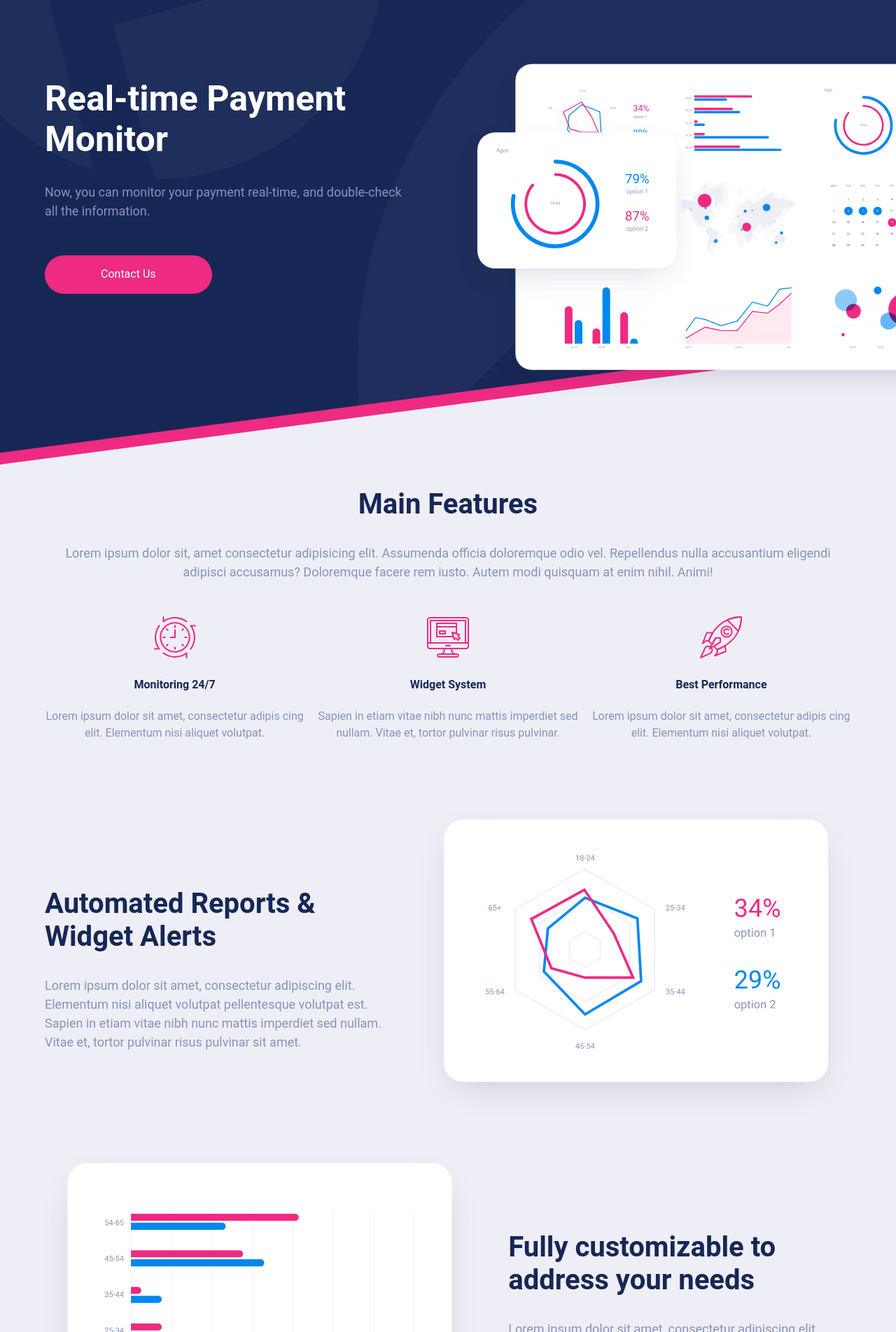
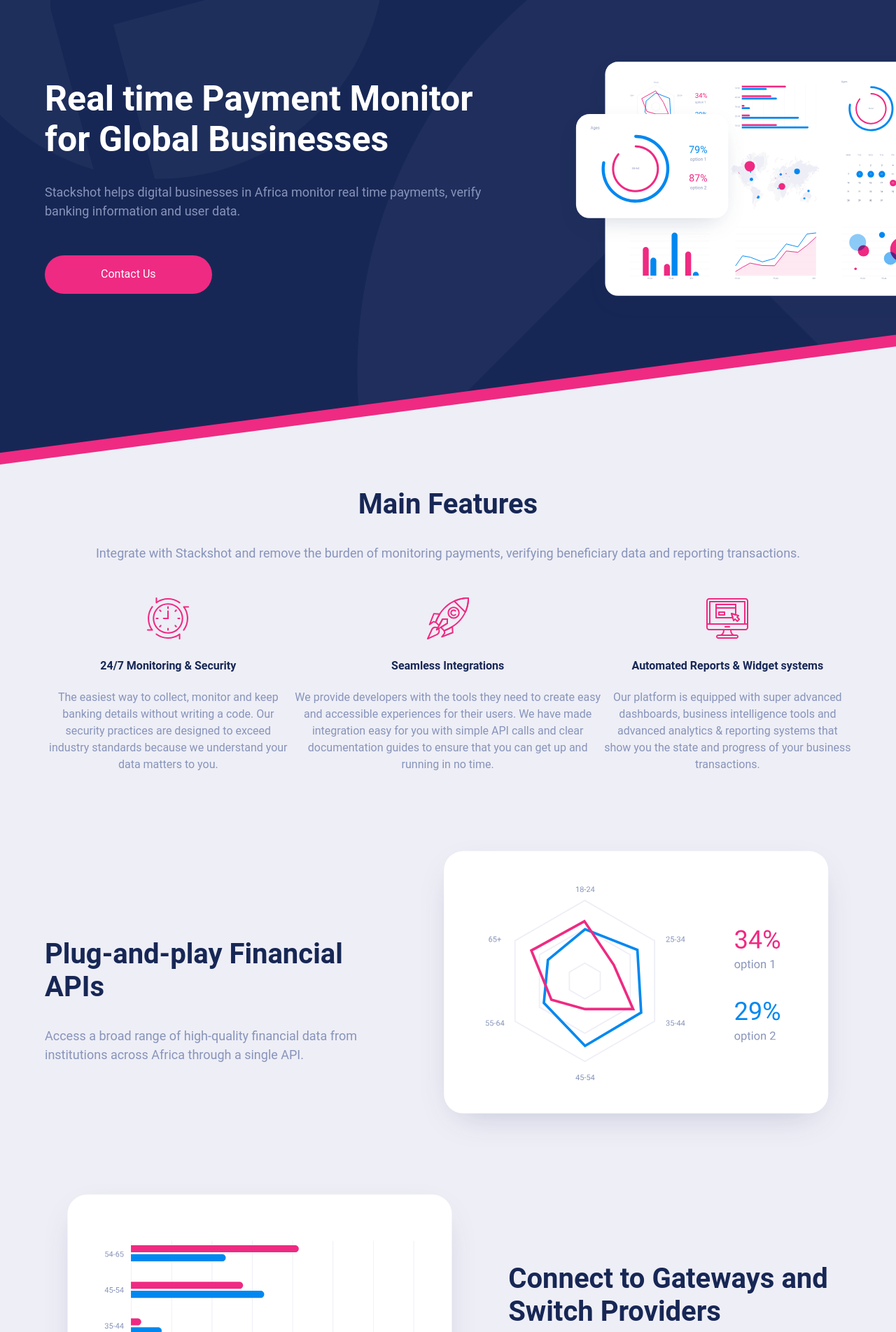
Before and after one commit to LordUche/stackshot, a Next.js app: page / in a window 1280 px wide. Shown: the part 136-2040 px from the top of the page at 70% size. Built offline with nearby package versions, Linux system fonts and the light colour scheme.

Commit message:
add content

```diff
--- a/components/Features/index.js
+++ b/components/Features/index.js
@@ -7,9 +7,8 @@
     <section className={`container ${styles.features}`}>
       <h2>Main Features</h2>
       <p>
-        Lorem ipsum dolor sit, amet consectetur adipisicing elit. Assumenda officia doloremque odio vel. Repellendus
-        nulla accusantium eligendi adipisci accusamus? Doloremque facere rem iusto. Autem modi quisquam at enim nihil.
-        Animi!
+        Integrate with Stackshot and remove the burden of monitoring payments, verifying beneficiary data and reporting
+        transactions.
       </p>
       <div className="flex">
         {features.map((feature) => (
--- a/components/Features/utils.js
+++ b/components/Features/utils.js
@@ -1,21 +1,23 @@
 export const features = [
   {
     id: 1,
-    name: 'Monitoring 24/7',
+    name: '24/7 Monitoring & Security',
     icon: '/images/monitoring.svg',
-    description: 'Lorem ipsum dolor sit amet, consectetur adipis cing elit. Elementum nisi aliquet volutpat.'
+    description:
+      'The easiest way to collect, monitor and keep banking details without writing a code. Our security practices are designed to exceed industry standards because we understand your data matters to you.'
   },
   {
     id: 2,
-    name: 'Widget System',
-    icon: '/images/widget-system.svg',
+    name: 'Seamless Integrations',
+    icon: '/images/performance.svg',
     description:
-      'Sapien in etiam vitae nibh nunc mattis imperdiet sed nullam. Vitae et, tortor pulvinar risus pulvinar.'
+      'We provide developers with the tools they need to create easy and accessible experiences for their users. We have made integration easy for you with simple API calls and clear documentation guides to ensure that you can get up and running in no time.'
   },
   {
     id: 3,
-    name: 'Best Performance',
-    icon: '/images/performance.svg',
-    description: 'Lorem ipsum dolor sit amet, consectetur adipis cing elit. Elementum nisi aliquet volutpat.'
+    name: 'Automated Reports & Widget systems',
+    icon: '/images/widget-system.svg',
+    description:
+      'Our platform is equipped with super advanced dashboards, business intelligence tools and advanced analytics & reporting systems that show you the state and progress of your business transactions.'
   }
 ]
--- a/components/Footer/ContactForm/index.js
+++ b/components/Footer/ContactForm/index.js
@@ -2,8 +2,8 @@
 
 const ContactForm = () => {
   return (
-    <div className={`container ${styles.contactForm}`}>
-      <form>
+    <div className={`container ${styles.contactForm}`} id="contact-form">
+      <form method="POST">
         <div className={`${styles.formControl}`}>
           <label htmlFor="name">Name</label>
           <input type="text" id="name" name="name" />
--- a/components/Footer/index.js
+++ b/components/Footer/index.js
@@ -1,3 +1,4 @@
+import Link from 'next/link'
 import ContactForm from './ContactForm'
 import styles from './Footer.module.css'
 import Socials from './Socials'
@@ -8,6 +9,12 @@
       <h2>Contact Us</h2>
       <ContactForm />
       <Socials />
+      <div className="flex container">
+        <Link href="/">
+          <a>API Documentation</a>
+        </Link>
+        <p>© Stackshot Platform Limited 2020. All Rights Reserved.</p>
+      </div>
     </footer>
   )
 }
--- a/components/Hero/index.js
+++ b/components/Hero/index.js
@@ -1,3 +1,4 @@
+import Link from 'next/link'
 import styles from './Hero.module.css'
 import Image from 'next/image'
 
@@ -5,9 +6,14 @@
   return (
     <div className={`flex ${styles.hero}`}>
       <div className={styles.heroText}>
-        <h1 className={styles.heroTitle}>Real-time Payment Monitor</h1>
-        <p>Now, you can monitor your payment real-time, and double-check all the information.</p>
-        <a className="btn">Contact Us</a>
+        <h1 className={styles.heroTitle}>Real time Payment Monitor for Global Businesses</h1>
+        <p>
+          Stackshot helps digital businesses in Africa monitor real time payments, verify banking information and user
+          data.
+        </p>
+        <Link href="#contact-form">
+          <a className="btn">Contact Us</a>
+        </Link>
       </div>
       <div className={styles.heroImg}>
         <Image src="/images/charts.svg" width={797} height={625} />
--- a/components/Navbar/index.js
+++ b/components/Navbar/index.js
@@ -1,3 +1,4 @@
+import Link from 'next/link'
 import Image from 'next/image'
 import styles from './Navbar.module.css'
 
@@ -8,9 +9,9 @@
         <Image src="/images/logo.svg" width={40} height={40} />
         <h2 className={styles.logoText}>StackShot</h2>
       </div>
-      <a href="#" className="btn">
-        Contact Us
-      </a>
+      <Link href="#contact-form">
+        <a className="btn">Contact Us</a>
+      </Link>
     </nav>
   )
 }
--- a/components/Services/utils.js
+++ b/components/Services/utils.js
@@ -1,23 +1,23 @@
 export const services = [
   {
     id: 1,
-    title: 'Automated Reports & Widget Alerts',
+    title: 'Plug-and-play Financial APIs',
     description:
-      'Lorem ipsum dolor sit amet, consectetur adipiscing elit. Elementum nisi aliquet volutpat pellentesque volutpat est. Sapien in etiam vitae nibh nunc mattis imperdiet sed nullam. Vitae et, tortor pulvinar risus pulvinar sit amet.',
+      'Access a broad range of high-quality financial data from institutions across Africa through a single API.',
     image: '/images/widget-01.svg'
   },
   {
     id: 2,
-    title: 'Fully customizable to address your needs',
+    title: 'Connect to Gateways and Switch Providers',
     description:
-      'Lorem ipsum dolor sit amet, consectetur adipiscing elit. Elementum nisi aliquet volutpat pellentesque volutpat est. Sapien in etiam vitae nibh nunc mattis imperdiet sed nullam. Vitae et, tortor pulvinar risus pulvinar sit amet.',
+      'Stackshot allows you to securely connect to different payment gateways and seamlessly switch between providers. We allow you to determine how your transactions are processed. ',
     image: '/images/widget-02.svg'
   },
   {
     id: 3,
-    title: 'Pre-built Dashboard Templates',
+    title: 'Authenticate Users',
     description:
-      'Lorem ipsum dolor sit amet, consectetur adipiscing elit. Elementum nisi aliquet volutpat pellentesque volutpat est. Sapien in etiam vitae nibh nunc mattis imperdiet sed nullam. Vitae et, tortor pulvinar risus pulvinar sit amet.',
+      'We have a suite of APIs that allows you to show KYC details of accounts linked to a card. Together with our security APIs we allow our users to fight fraud and create even more interesting user experiences.',
     image: '/images/widget-03.svg'
   }
 ]
--- a/styles/globals.css
+++ b/styles/globals.css
@@ -42,6 +42,10 @@
   text-decoration: none;
 }
 
+a:hover:not(.btn) {
+  text-decoration: underline;
+}
+
 *,
 *::before,
 *::after {
@@ -77,7 +81,8 @@
 }
 
 p,
-label {
+label,
+a {
   font-size: calc(var(--fs-body2) * 1.5);
   line-height: var(--lh-body1);
 }
@@ -137,7 +142,8 @@
   }
 
   p,
-  label {
+  label,
+  a {
     font-size: var(--fs-body1);
     line-height: var(--lh-body1);
   }
```
